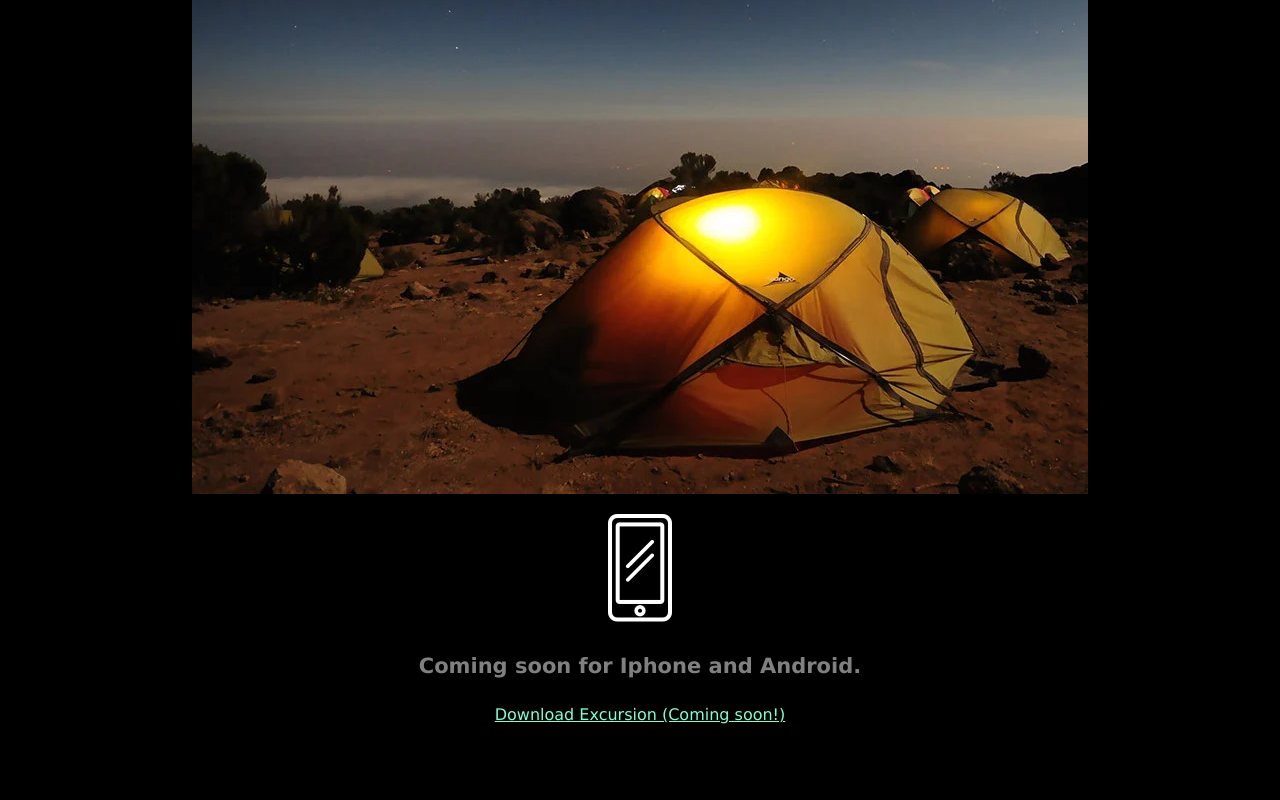
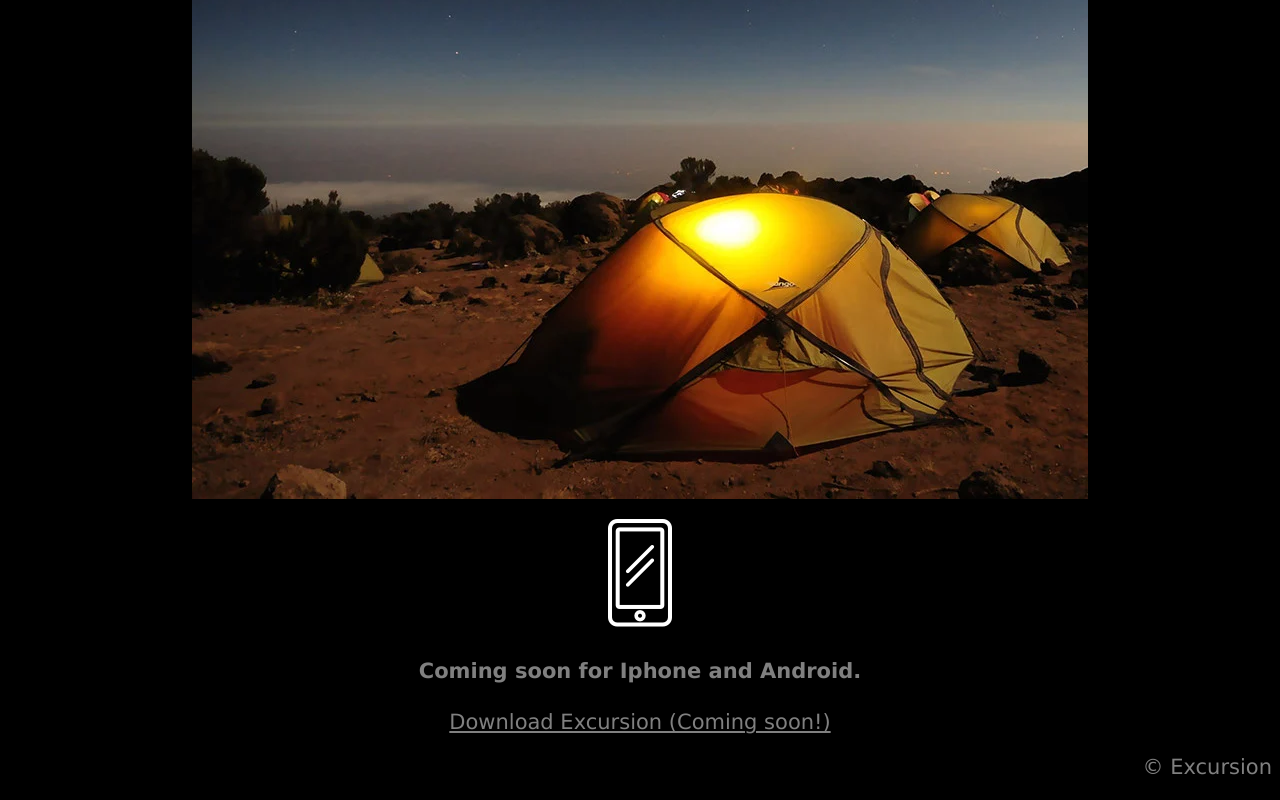
Before and after one commit to sventaylor/excursion, a plain HTML site: page index.html in a window 1280 px wide. Shown: the part 518-1318 px from the top of the page. Before the commit the page ends 1258 px from the top, so only its background shows below. Drawn offline with Linux system fonts and the light colour scheme.

Commit message:
final push

```diff
--- a/index.html
+++ b/index.html
@@ -19,6 +19,7 @@
 <p><img src="resources/images/phone.webp"></p>
 <h4 class="header--sub-header">Coming soon for Iphone and Android.</h4>
 <p><a class="link--cta" href="#">Download Excursion (Coming soon!)</a></p>
+<p class="link--cta">© Excursion</p>
 </body>
 
 </html>
--- a/resources/css/style.css
+++ b/resources/css/style.css
@@ -29,3 +29,11 @@ body {
     font-size: 16px;
     color: aquamarine;
 }
+
+/*FOOTER */
+
+.link--cta {
+    font-size: 21px;
+    color: grey;
+    text-align: right;
+}
```
